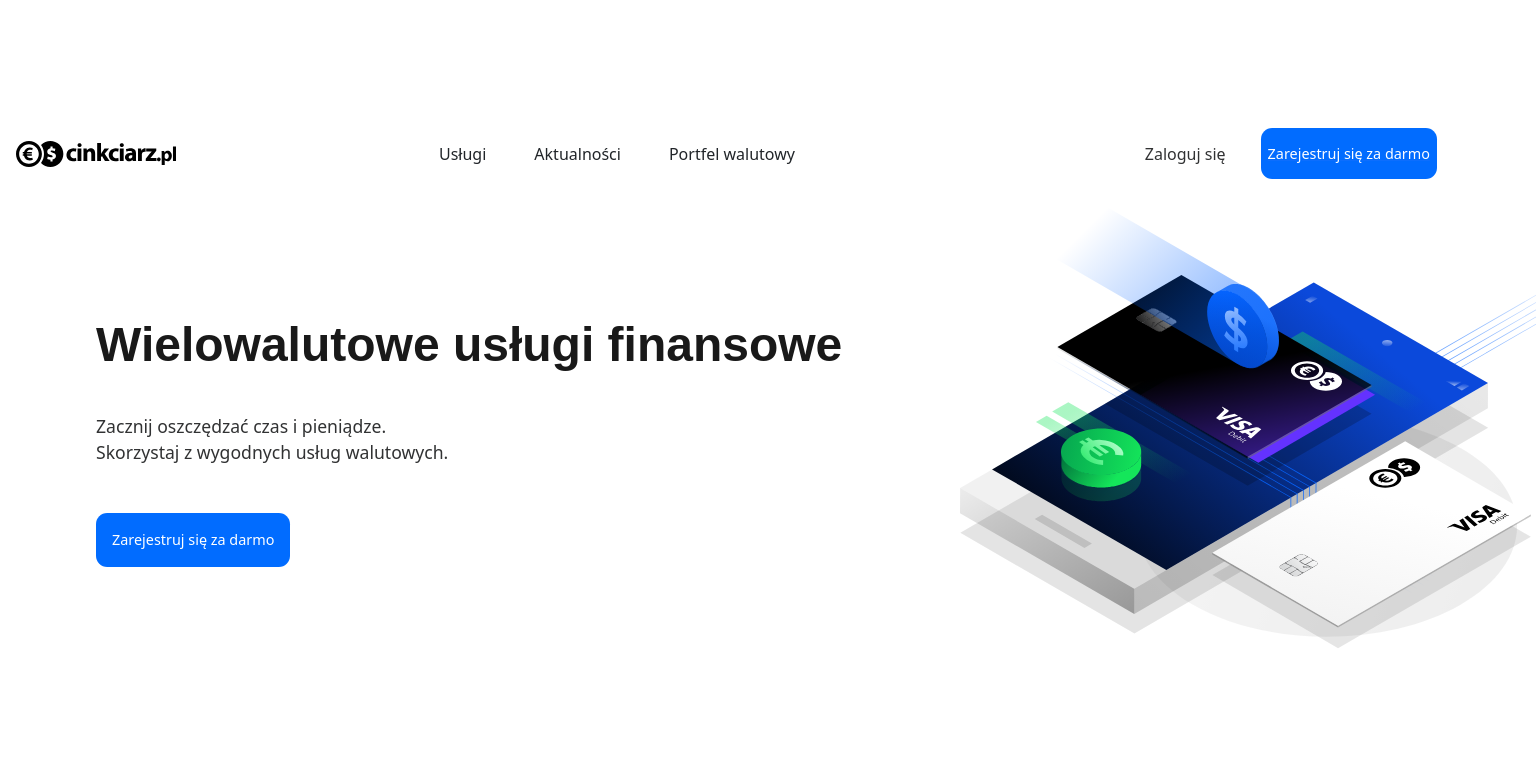
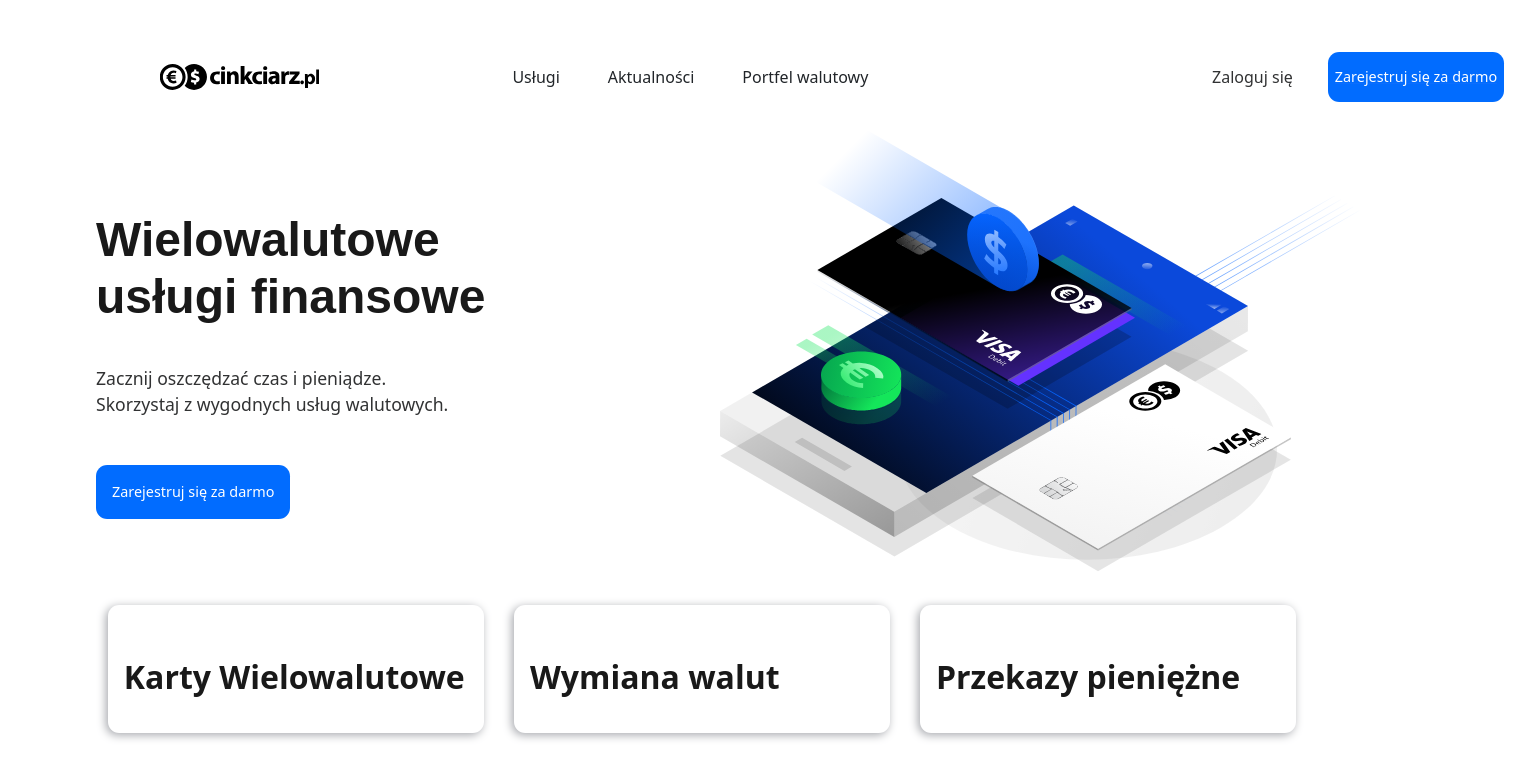
Before and after one commit to ol1mowski/cantor, a React (Create React App) app: page / in a window 1536 px wide. Shown: the top 784 px of the page. Built offline with nearby package versions, Linux system fonts and the light colour scheme.

Commit message:
add some rwd to desktop version

```diff
--- a/src/Components/Home/Header/Header.module.scss
+++ b/src/Components/Home/Header/Header.module.scss
@@ -12,6 +12,9 @@
     }
     @media screen and (min-width: 700px) {
         padding-bottom: 25rem;
+    }
+    @media screen and (min-width: 1100px) {
+        padding-top: 5%;
     }
 
     &__img {
@@ -31,6 +34,12 @@
         }
         @media screen and (min-width: 1024px) {
             width: 10rem;
+        }
+        @media screen and (min-width: 1200px) {
+            margin-left: 5rem;
+        }
+        @media screen and (min-width: 1400px) {
+            margin-left: 10rem;
         }
     }
 
@@ -121,6 +130,10 @@
             margin-left: 1rem;
             justify-content: start;
         }
+        @media screen and (min-width: 1400px) {
+            margin: 0;
+            text-align: left;
+        }
     }
 
 }
--- a/src/Components/Home/Main/Cards/Card/Card.module.scss
+++ b/src/Components/Home/Main/Cards/Card/Card.module.scss
@@ -15,24 +15,43 @@
     box-shadow: -2px 2px 10px #A5A7AC;
     /* FF3.5+, Opera 9+, Saf1+, Chrome, IE10 */
     filter: progid:DXImageTransform.Microsoft.Shadow(Strength=10, Direction=135, Color=#A5A7AC);
+
     @media screen and (min-width: 470px) {
         bottom: 10vh;
     }
+
     @media screen and (min-width: 450px) {
         width: 35%;
     }
+
     @media screen and (min-width: 750px) {
         width: 30%;
         margin: 0 10%;
     }
+
     @media screen and (min-width: 900px) {
         width: 25%;
         margin: 0 10%;
     }
+
     @media screen and (min-width: 1024px) {
         width: 30%;
         margin: 0 1%;
     }
+
+    @media screen and (min-width: 1024px) {
+        bottom: 17rem;
+        height: 9rem;
+        width: 25%;
+        display: flex;
+        justify-content: center;
+        align-items: center;
+    }
+    @media screen and (min-width: 1200px) {
+        bottom: 15rem;
+        height: 8rem;
+    }
+
 
 
     /*IE 5.5-7*/
@@ -42,15 +61,21 @@
         width: 100%;
         padding: 2rem 1rem 1rem 1rem;
         position: relative;
-        display: flex;
-        justify-content: center;
-        align-items: center;
         background-color: #fff;
         color: $font-color-light;
         font-weight: 600;
         font-size: .9rem;
+
         @media screen and (min-width: 600px) {
             font-size: 1.3rem;
+        }
+
+        @media screen and (min-width: 1024px) {
+            font-size: 1.8rem;
+            font-weight: bold;
+        }
+        @media screen and (min-width: 1400px) {
+            font-size: 2rem;
         }
     }
 
--- a/src/Components/Home/Main/Cards/Cards.jsx
+++ b/src/Components/Home/Main/Cards/Cards.jsx
@@ -26,7 +26,7 @@
         },
         {
             id: 6,
-            content: 'Porzyczki wielowalutowe'
+            content: 'Pożyczki wielowalutowe'
         },
     ]
 
--- a/src/Components/Home/Main/Cards/Cards.module.scss
+++ b/src/Components/Home/Main/Cards/Cards.module.scss
@@ -11,4 +11,7 @@
     @media screen and (min-width: 600px) {
         gap: 0;
     }
+    @media screen and (min-width: 1024px) {
+        margin: 0 5%;
+    }
 }
--- a/src/Components/Home/Main/Main.module.scss
+++ b/src/Components/Home/Main/Main.module.scss
@@ -39,6 +39,9 @@
             width: 120%;
             text-align: left;
         }
+        @media screen and (min-width: 1200px) {
+            width: 60%;
+        }
     }
     &__p {
         color: $font-color-lithless;
@@ -72,5 +75,11 @@
             bottom: 35vh;
             left: 5rem;
         }
+        @media screen and (min-width: 1150px) {
+            left: 0;
+        }
+        @media screen and (min-width: 1400px) {
+            left: -10rem;
+        }
     }
 }
```
